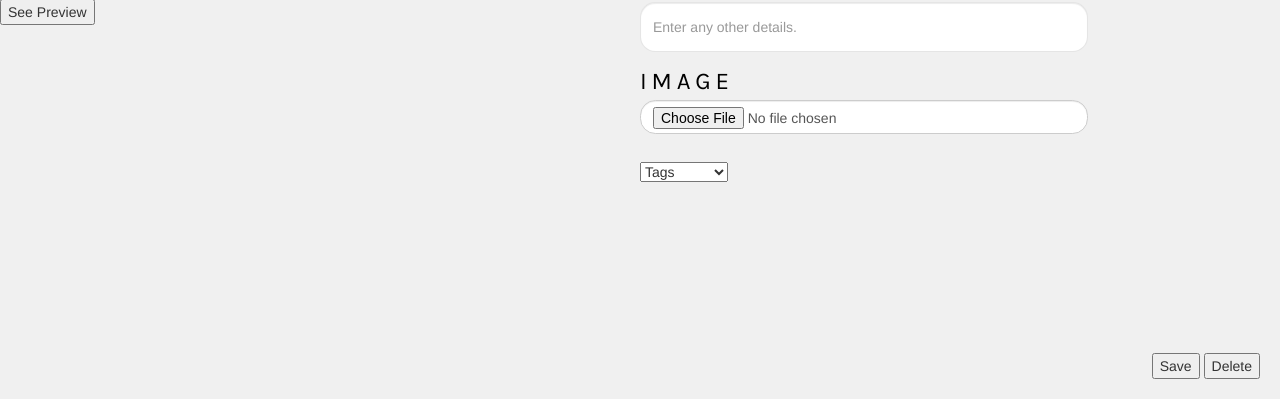
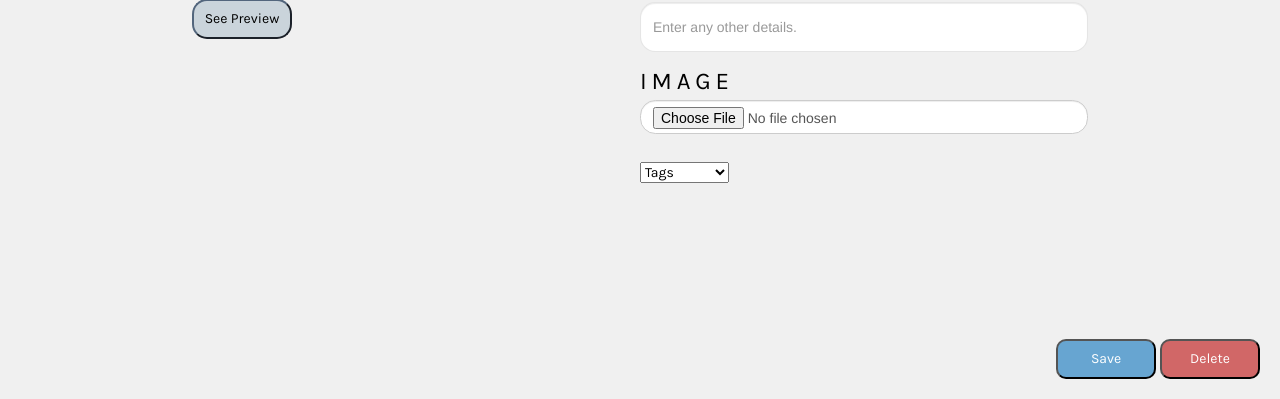
Before and after one commit to ECE444-2023Fall/Blue-Surf, a Flask app: page /postcreation in a window 1280 px wide. Shown: the part 401-800 px from the top of the page. Run offline with Flask 3, Linux system fonts and the light colour scheme; some libraries are stand-ins or nearby versions.

Commit message:
formating see preview button

```diff
--- a/static/postcreation-styles.css
+++ b/static/postcreation-styles.css
@@ -11,11 +11,13 @@
 .left {
     flex: 1; /* Takes up half of the available space */
     background-color: #f0f0f0; /* Left div background color */
+
 }
 
 .right {
     flex: 1; /* Takes up half of the available space */
     background-color: #f0f0f0; /* Right div background color */
+
 }
 
 /* Label */
@@ -60,6 +62,7 @@
     height: 50px;
 }
 
+/* Buttons*/
 .image-upload-button{
     /*border-radius: 15.34px;
     border: 1.534px solid rgba(0, 0, 0, 0.10);*/
@@ -74,6 +77,40 @@
     right: 0;
     margin: 20px; /* Add some margin for spacing */
 }
+
+.save-button{
+    height: 40px;
+    font-family: 'Karla';
+    width: 100px;
+    background-color: #67A5D1;
+    color: #FFF;
+    border-radius: 10px;
+}
+
+.delete-button{
+    height: 40px;
+    font-family: 'Karla';
+    width: 100px;
+    background-color: #D16767;
+    color: #FFF;
+    border-radius: 10px;
+}
+
+.preview-button{
+    height: 40px;
+    font-family: 'Karla';
+    width: 100px;
+    background-color: #CAD4DB;
+    color: #000;
+    border-radius: 15px;
+    border-color: #53667D;
+    text-align: center;
+}
+
+.preview-container{
+    padding-left: 30%;
+}
+
 
 
 /* Dropdown Button */
@@ -96,9 +133,12 @@
     display: inline-block;
     padding-right: 100%;
     padding-top: 28px;
+    border-radius: 10px;
+    color: #000;
+    font-family: 'Karla';
   }
 
-  /* Dropdown Content (Hidden by Default) */
+  /* Dropdown Contet (Hidden by Default) */
   .dropdown-content {
     display: none;
     position: absolute;
--- a/templates/postcreation.html
+++ b/templates/postcreation.html
@@ -18,8 +18,8 @@
             <div>
                 <img src= "https://unsplash.it/600/400" />
             </div>
-            <div>
-                <button type="button" class="Preview-button">See Preview</button>
+            <div class="preview-container">
+                <button type="button" class="preview-button">See Preview</button>
             </div>
         </div>
         <div class="left">
```
